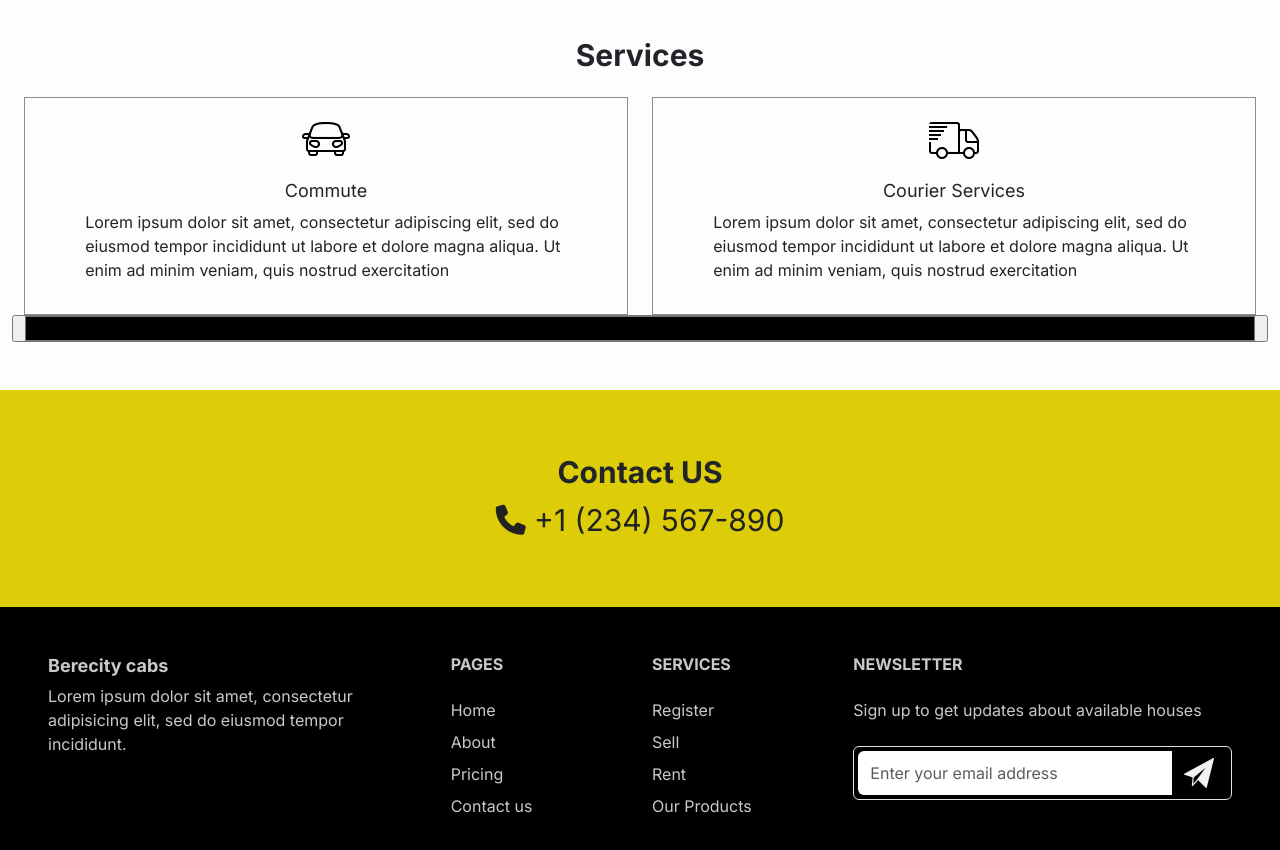
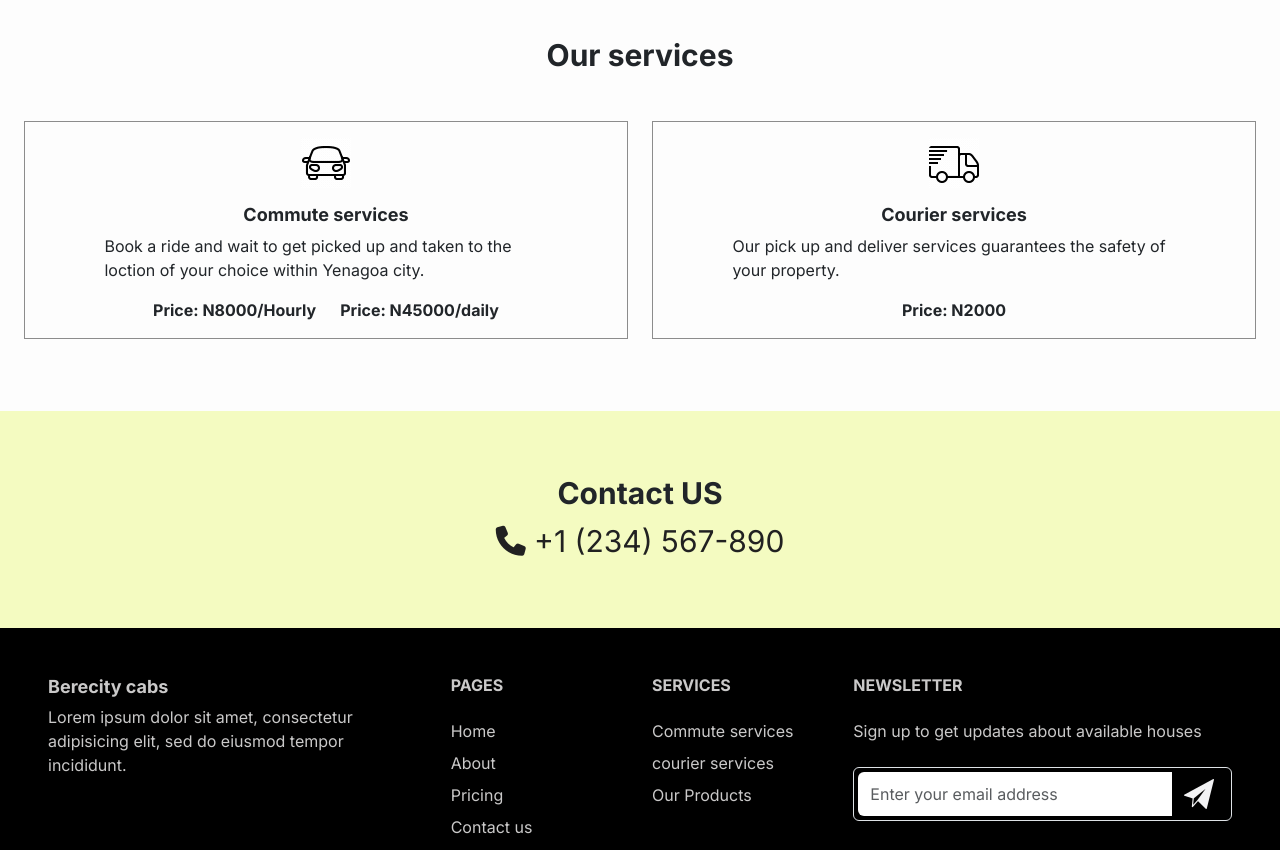
Before and after one commit to Thebuilderekes/berecity-cab, a plain HTML site: page index.html in a window 1280 px wide. Shown: the part 820-1670 px from the top of the page. Drawn offline with nearby package versions, Linux system fonts and the light colour scheme.

Commit message:
updated styles

```diff
--- a/css/index.css
+++ b/css/index.css
@@ -108,6 +108,8 @@ h6 {
   --semi-black: #8c8c8c;
   --blue: #07058d;
   --yellow: #ddcc08;
+  --light-yellow: #f4fbc1;
+  --dark-yellow: #e6c005;
   --mid-blue: #312ef3;
   --light-blue: #dee7fd;
   --light-gold: #f1ddaa;
@@ -192,10 +194,6 @@ h6 {
   margin: 0 auto;
 }
 
-
-
-
-
 h2 {
   font-size: var(--semi-large-fs);
   font-weight: 900;
@@ -226,7 +224,7 @@ main p {
 /*              4. NAVBAR CSS                  "/
 /*********************************************/
 
-nav {
+.home-nav {
   border-bottom: 1px solid  #121212;
 }
 nav ul li a {
@@ -303,10 +301,12 @@ nav .navbar-brand {
 /*      7. SERVICES SECTION STYLES  "/
 /*********************************************/
 
-.services .service-card {
+
+
+.our-services .service-card {
   border: 1px solid var(--semi-black);
 }
-.services img {
+.our-services img {
 
   width: 50px;
   height:50px;
@@ -314,11 +314,17 @@ nav .navbar-brand {
 }
 
 
+.our-services a:hover {
+
+  background-color: var(--dark-yellow);
+
+}
+
 /*********************************************/
 /*****CONTACT US SECTION STYLES**/
 /*********************************************/
 .contact-us {
-  background-color: var(--yellow) ;
+  background-color: var(--light-yellow) ;
 }
 
 @media (min-width: 900px) {
--- a/index.html
+++ b/index.html
@@ -39,7 +39,7 @@
   </head>
   <body>
     <!-- Navigation -->
-    <nav class="navbar navbar-expand-lg bg-black py-3 px-md-3">
+    <nav class="navbar home-nav navbar-expand-lg bg-black py-3 px-md-3">
       <div class="container-fluid gap-4">
         <a
           class="navbar-brand animate__animated animate__fadeIn fw-bold"
@@ -97,8 +97,8 @@
 
             <a
               class="text-clr-black bg-yellow animate__animated animate__fadeInUp text-decoration-none underline-none rounded-pill px-3 px-md-4 py-3 md:px-5 md:py-5 d-inline-block"
-              href="#featured-apartments"
-              >View pricing</a
+              href="#our-services"
+              >View services</a
             >
 
             <a
@@ -112,35 +112,46 @@
       <!-- Featured apartments section -->
 
       <section
-        class="col-12 services bg-grey py-5 px-4"
-        id="services"
+        class="col-12 our-services bg-grey py-5 px-4"
+        id="our-services"
       >
-            <h2 class="text-center py-3">Services</h2>
+            <h2 class="text-center py-3">Our services</h2>
         <div class="row">
-          <div class="col-12 col-lg-6">
+          <div class="col-12 col-lg-6 my-4">
 
-            <article class="service-card d-flex flex-column justify-content-center align-items-center py-3">
+            <article class="service-card d-flex px-4 flex-column justify-content-center align-items-center py-3">
               <figure>
                 <img src="./assets/images/icons/icons8-car.gif" alt="animated bouncing car icon" />
               </figure>
-              <h3>Commute</h3>
-              <p>Lorem ipsum dolor sit amet, consectetur adipiscing elit, sed do eiusmod tempor incididunt ut labore et dolore magna aliqua. Ut enim ad minim veniam, quis nostrud exercitation</p>
-
+              <h3 class="fw-bold">Commute services</h3>
+              <p>Book a ride and wait to get picked up and taken to the loction of your choice within Yenagoa city.</p>
+                 <ul class="d-flex gap-4 fw-bold">
+                   <li>
+                 Price: N8000/Hourly
+                   </li>
+                <li>
+                 Price: N45000/daily
+                </li>
+                </ul>
             </article>
           </div>
 
-          <div class="col-12 col-lg-6">
-            <article class="service-card d-flex flex-column justify-content-center align-items-center py-3">
+          <div class="col-12 col-lg-6 my-4">
+            <article class="service-card d-flex flex-column justify-content-center align-items-center py-3 px-4">
               <figure class>
                 <img src="./assets/images/icons/icons8-shipping.gif" alt="animated swoosh shipping van icon" />
 
               </figure>
-              <h3>Courier Services</h3>
-                 <p>Lorem ipsum dolor sit amet, consectetur adipiscing elit, sed do eiusmod tempor incididunt ut labore et dolore magna aliqua. Ut enim ad minim veniam, quis nostrud exercitation</p>
+              <h3 class="fw-bold">Courier services</h3>
+
+                 <p>Our pick up and deliver services guarantees the safety of your property.</p>
+
+                 <ul class="fw-bold">
+                   <li>Price: N2000 </li>
+                </ul>
             </article>
           </div>
 
-              <input type="color" name="" value="">
         </div>
 
       </section>
@@ -197,13 +208,10 @@
             <h6 class="text-uppercase fw-bold mb-4">Services</h6>
             <ul class="list-unstyled mb-0">
               <li class="mb-2">
-                <a href="#" class="text-decoration-none">Register</a>
+                <a href="#" class="text-decoration-none">Commute services</a>
               </li>
               <li class="mb-2">
-                <a href="#" class="text-decoration-none">Sell</a>
-              </li>
-              <li class="mb-2">
-                <a href="#" class="text-decoration-none">Rent</a>
+                <a href="#" class="text-decoration-none">courier services</a>
               </li>
               <li class="mb-2">
                 <a href="#" class="text-decoration-none">Our Products</a>
```
